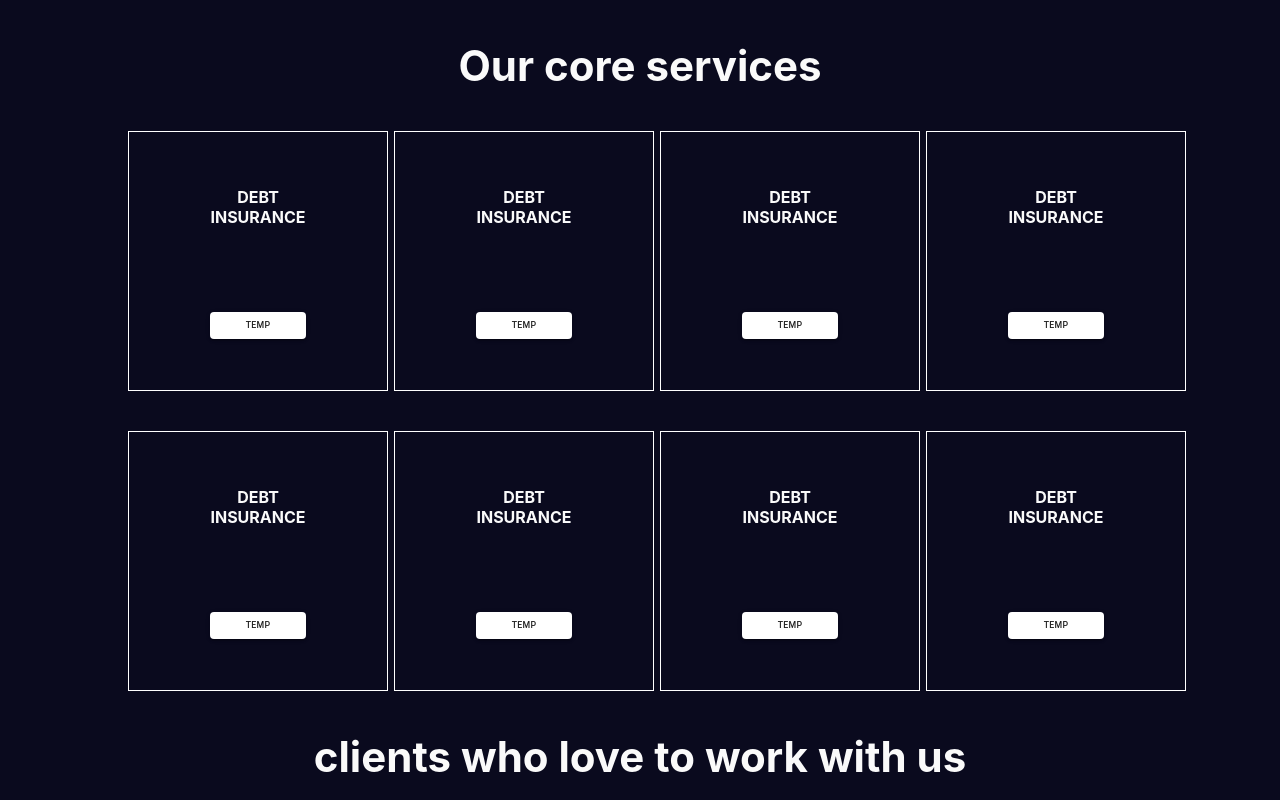
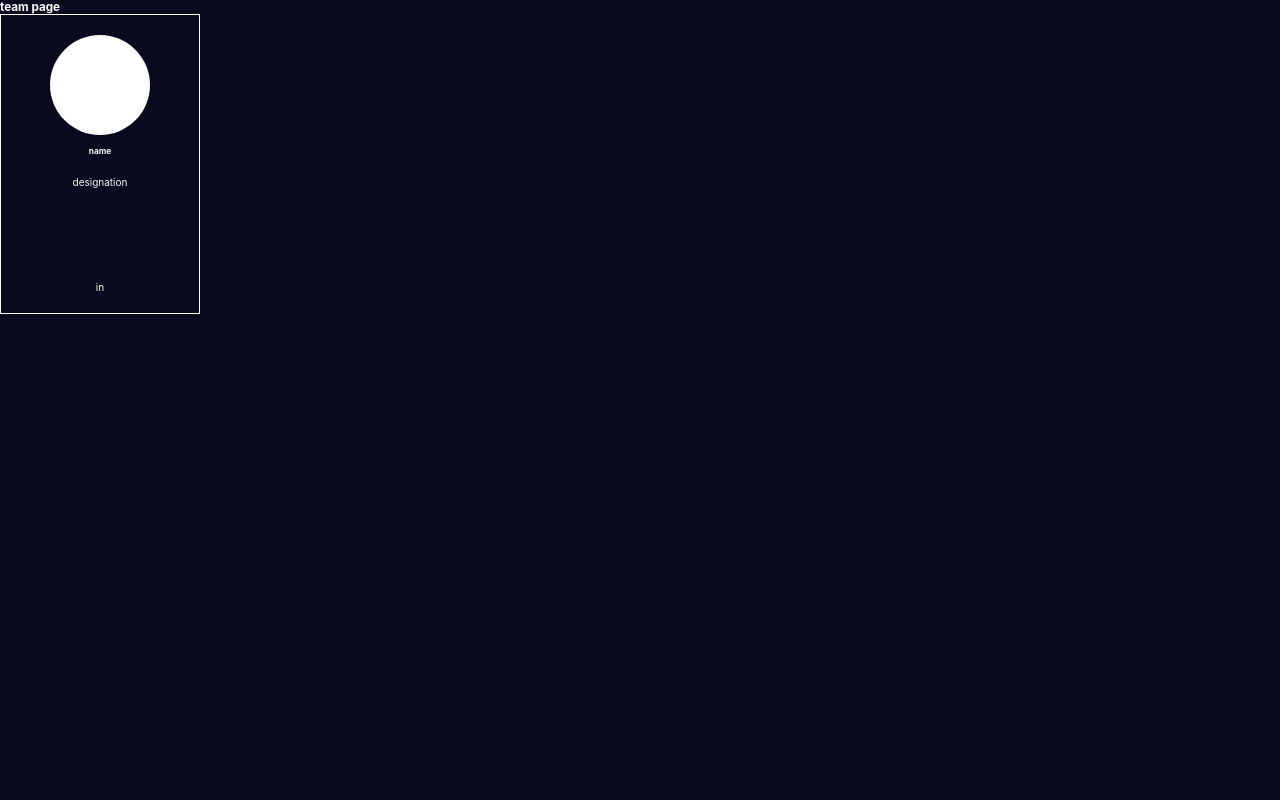
Before and after one commit to mritunjaysaha/project-1, a Next.js app: page / in a window 1280 px wide. Shown: the top 800 px of the page. Built offline with nearby package versions, Linux system fonts and the light colour scheme.

Commit message:
added team page cards skeleton

```diff
--- a/src/body.jsx
+++ b/src/body.jsx
@@ -1,7 +1,7 @@
 import Image from "next/image";
 import styles from "../styles/body.module.scss";
 import { Cards } from "./cards";
-
+import { TeamPageCards } from "./teamPageCards";
 import { MUIButton } from "./atoms/button";
 
 export function Body() {
@@ -46,7 +46,7 @@ export function Body() {
                 </div>
             </section> */}
             {/* Offerings */}
-            <section className={styles.cardsSection}>
+            {/* <section className={styles.cardsSection}>
                 <h3>Our core services</h3>
                 <ul>
                     <Cards className="offeringCards" />
@@ -58,10 +58,10 @@ export function Body() {
                     <Cards className="offeringCards" />
                     <Cards className="offeringCards" />
                 </ul>
-            </section>
+            </section> */}
 
             {/* Clientele */}
-            <section className={styles.cardsSection}>
+            {/* <section className={styles.cardsSection}>
                 <h3>clients who love to work with us</h3>
                 <ul>
                     <Cards className="clienteleCards" />
@@ -73,7 +73,16 @@ export function Body() {
                     <Cards className="clienteleCards" />
                     <Cards className="clienteleCards" />
                 </ul>
+            </section> */}
+
+            {/* Team page */}
+            <section>
+                <h3>team page</h3>
+                <ul>
+                    <TeamPageCards />
+                </ul>
             </section>
+
             {/* <section className={styles.section3}>
                 <h3>Get in touch with us</h3>
                 <div className={styles.btnContainer}>
--- a/src/cards.jsx
+++ b/src/cards.jsx
@@ -2,7 +2,6 @@ import styles from "../styles/cards.module.scss";
 import { MUIButton } from "./atoms/button";
 
 export function Cards({ text, className }) {
-    console.log({ className });
     return (
         <li
             className={`${
--- /dev/null
+++ b/src/teamPageCards.jsx
@@ -0,0 +1,12 @@
+import styles from "../styles/teamPageCards.module.scss";
+
+export function TeamPageCards() {
+    return (
+        <li className={styles.teamPageCards}>
+            <div className={styles.placeholder}></div>
+            <h5>name</h5>
+            <p>designation</p>
+            <a href="">in</a>
+        </li>
+    );
+}
--- /dev/null
+++ b/styles/teamPageCards.module.scss
@@ -0,0 +1,54 @@
+.teamPageCards {
+    height: 30rem;
+    aspect-ratio: 2/3;
+
+    border: 1px solid white;
+
+    display: grid;
+    grid-template-columns: 1fr;
+    grid-template-rows: 3fr 1fr 1fr 3fr;
+    gap: 0px 0px;
+    grid-template-areas:
+        "picture"
+        "name"
+        "designation"
+        "linkedin";
+
+    padding: 2rem;
+
+    .placeholder {
+        grid-area: picture;
+    }
+
+    h5 {
+        grid-area: name;
+    }
+
+    p {
+        grid-area: designation;
+    }
+
+    .placeholder,
+    h5,
+    p,
+    a {
+        place-self: center;
+    }
+
+    a {
+        grid-area: linkedin;
+        height: 100%;
+        width: 100%;
+        display: flex;
+        align-items: flex-end;
+        justify-content: center;
+    }
+}
+
+.placeholder {
+    width: 10rem;
+    aspect-ratio: 1/1;
+
+    background: white;
+    border-radius: 50%;
+}
```
